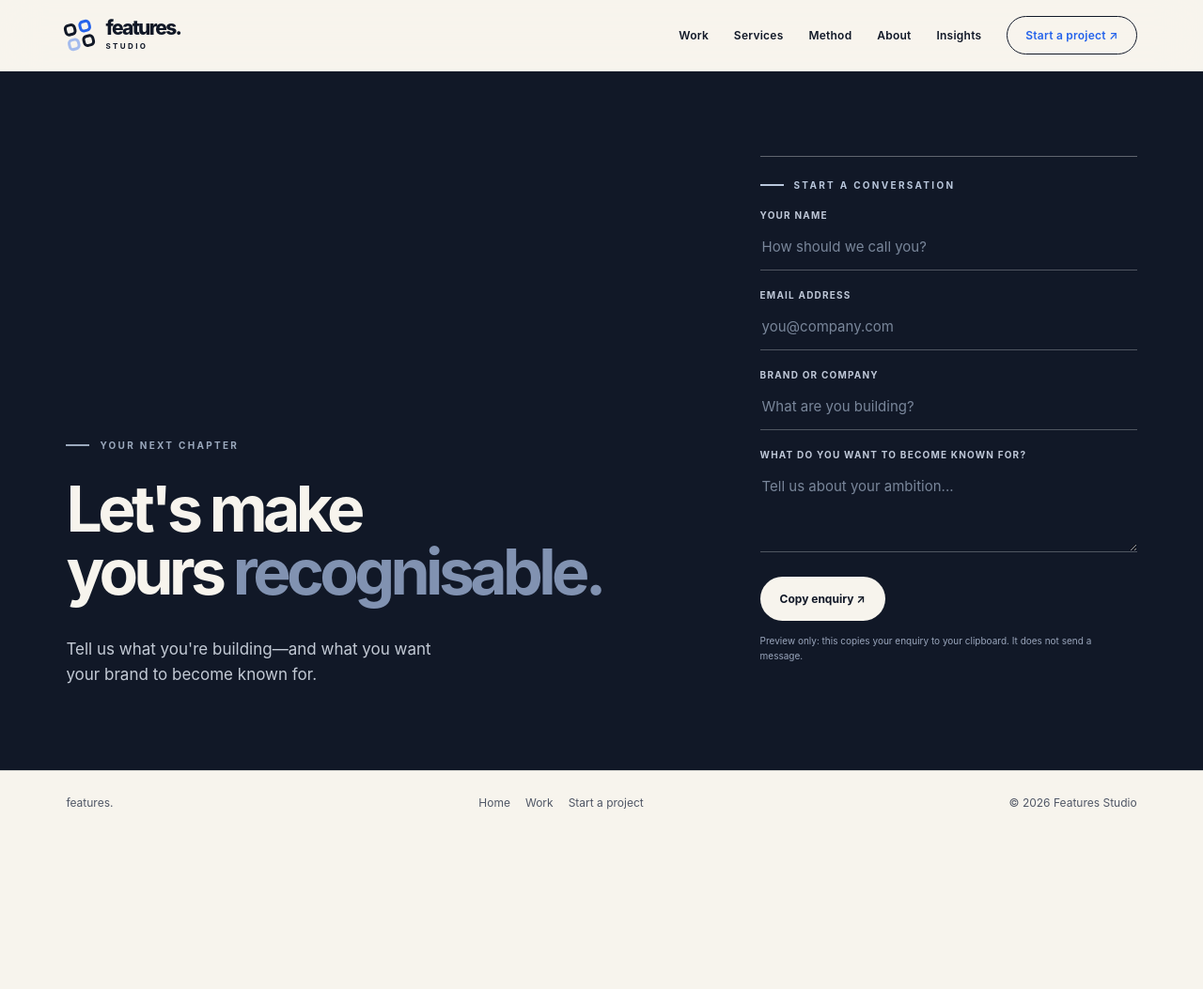
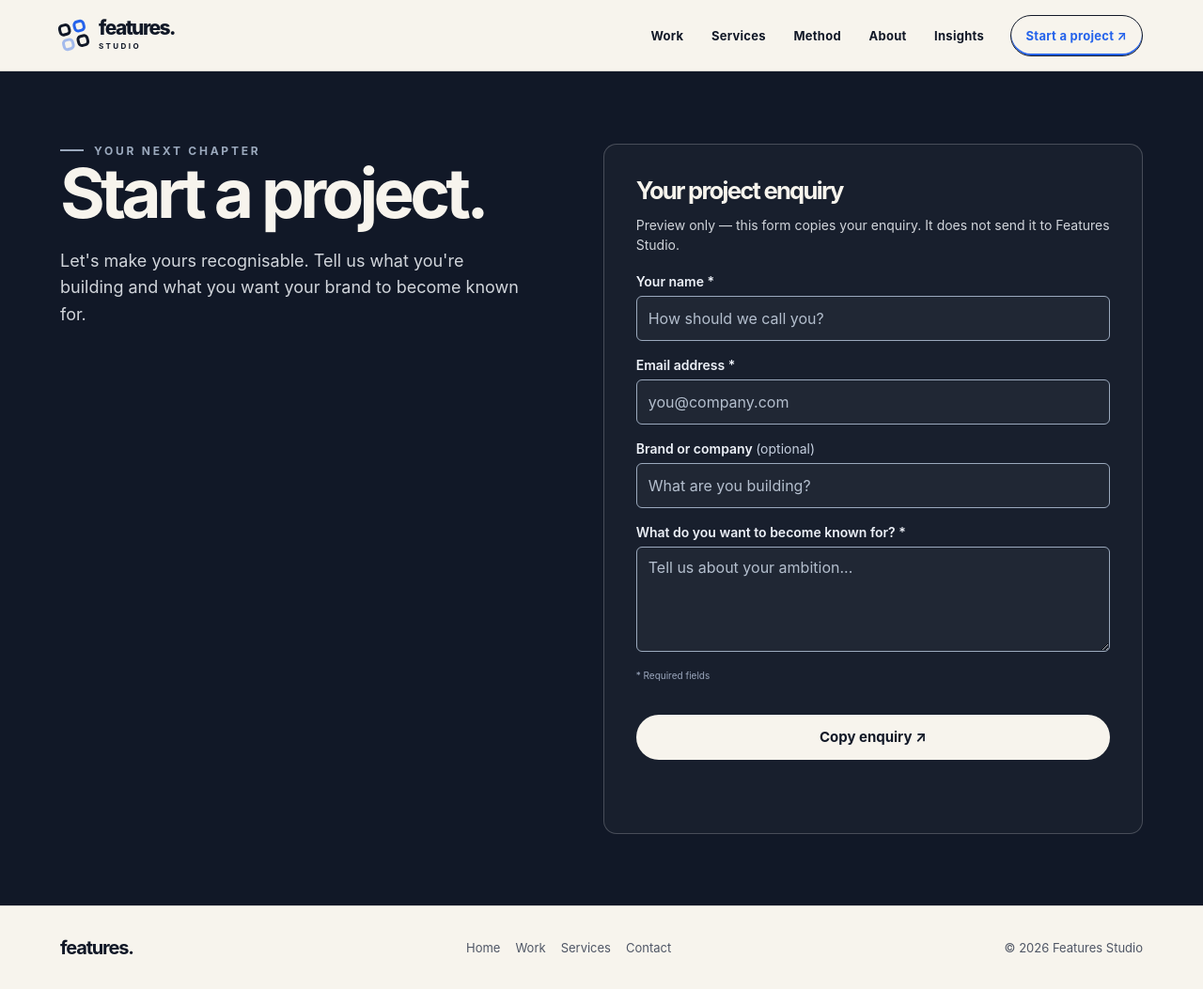
Before and after one commit to featuresgate1/Features-studio, a plain HTML site: page contact.html in a window 1280 px wide. Shown: the whole page at 94% size. Before the commit the page ends 888 px from the top, so only its background shows below. Drawn offline with Linux system fonts and the light colour scheme.

Commit message:
V11: improve UX hierarchy and next steps — contact.html

```diff
--- a/contact.html
+++ b/contact.html
@@ -1,5 +1,5 @@
 <!DOCTYPE html>
-<html lang="en"><head><meta charset="UTF-8"><meta name="viewport" content="width=device-width, initial-scale=1"><meta name="theme-color" content="#F7F4ED"><meta name="description" content="Start a conversation with Features Studio."><title>Start a project — Features Studio</title><link rel="stylesheet" href="studio-v10.css"><script>document.documentElement.classList.add('has-js')</script></head><body class="inner-page"><a class="a11y-skip" href="#main">Skip to content</a>
+<html lang="en"><head><meta charset="UTF-8"><meta name="viewport" content="width=device-width, initial-scale=1"><meta name="theme-color" content="#F7F4ED"><meta name="description" content="Start a conversation with Features Studio."><title>Start a project — Features Studio</title><link rel="stylesheet" href="studio-v10.css"><link rel="stylesheet" href="studio-v11.css"><script>document.documentElement.classList.add('has-js')</script></head><body class="inner-page contact-page"><a class="a11y-skip" href="#main">Skip to content</a>
   <header class="site-nav" id="topbar">
     <a class="brand" href="index.html" aria-label="Features Studio home">
       <span class="brand-icon" aria-hidden="true"><span></span><span></span><span></span><span></span></span>
@@ -8,7 +8,7 @@
     <nav class="nav-links" id="navlinks" aria-label="Main navigation"><a href="work.html">Work</a><a href="services.html">Services</a><a href="method.html">Method</a><a href="about.html">About</a><a href="insights.html">Insights</a><a href="contact.html" aria-current="page" class="nav-cta">Start a project ↗</a></nav>
     <button class="menu-button" id="menubtn" aria-label="Open navigation" aria-controls="navlinks" aria-expanded="false"><svg viewBox="0 0 24 24" fill="none" stroke="currentColor" stroke-width="1.8" stroke-linecap="round"><path d="M3 8h18M3 16h18"/></svg></button>
   </header>
-  <main id="main" class="site-content"><section class="contact" id="contact" aria-labelledby="contact-title"><div class="wrap"><div class="contact-content"><div class="reveal"><div class="overline" style="color:#9ba9bd">Your next chapter</div><h2 id="contact-title">Let's make<br/>yours <span>recognisable.</span></h2><p>Tell us what you're building—and what you want your brand to become known for.</p></div>
-      <form class="project-form reveal" id="projectform"><div class="overline" style="color:#b9c7dc">Start a conversation</div><label for="name">Your name</label><input id="name" name="name" type="text" placeholder="How should we call you?" autocomplete="name" required maxlength="100"/><label for="email">Email address</label><input id="email" name="email" type="email" placeholder="you@company.com" autocomplete="email" required maxlength="200"/><label for="brand">Brand or company</label><input id="brand" name="brand" type="text" placeholder="What are you building?" maxlength="120"/><label for="ambition">What do you want to become known for?</label><textarea id="ambition" name="ambition" placeholder="Tell us about your ambition..." required maxlength="2000"></textarea><button type="submit" class="pill">Copy enquiry ↗</button><p class="form-note">Preview only: this copies your enquiry to your clipboard. It does not send a message.</p><p class="form-feedback" id="formfeedback" aria-live="polite"></p></form>
+  <main id="main" class="site-content" tabindex="-1"><section class="contact" id="contact" aria-labelledby="contact-title"><div class="wrap"><div class="contact-content"><div><div class="overline" style="color:#9ba9bd">Your next chapter</div><h1 id="contact-title">Start a project.</h1><p>Let's make yours recognisable. Tell us what you're building and what you want your brand to become known for.</p></div>
+      <form class="project-form" id="projectform"><h2>Your project enquiry</h2><p class="preview-notice">Preview only — this form copies your enquiry. It does not send it to Features Studio.</p><label for="name">Your name <span aria-hidden="true">*</span></label><input id="name" name="name" type="text" placeholder="How should we call you?" autocomplete="name" required maxlength="100"/><label for="email">Email address <span aria-hidden="true">*</span></label><input id="email" name="email" type="email" placeholder="you@company.com" autocomplete="email" required maxlength="200"/><label for="brand">Brand or company <span class="optional">(optional)</span></label><input id="brand" name="brand" type="text" placeholder="What are you building?" maxlength="120"/><label for="ambition">What do you want to become known for? <span aria-hidden="true">*</span></label><textarea id="ambition" name="ambition" placeholder="Tell us about your ambition..." required maxlength="2000"></textarea><p class="form-note">* Required fields</p><button type="submit" class="pill">Copy enquiry ↗</button><p class="form-feedback" id="formfeedback" aria-live="polite"></p></form>
     </div>
-    </div></section></main><footer class="page-footer"><a href="index.html" aria-label="Features Studio home">features.</a><nav aria-label="Footer navigation"><a href="index.html">Home</a><a href="work.html">Work</a><a href="contact.html">Start a project</a></nav><span>© <span id="year"></span> Features Studio</span></footer><script src="studio-v10.js" defer></script></body></html>
+    </div></section></main><footer class="page-footer"><a href="index.html" class="footer-brand" aria-label="Features Studio home">features.</a><nav aria-label="Footer navigation"><a href="index.html">Home</a><a href="work.html">Work</a><a href="services.html">Services</a><a href="contact.html">Contact</a></nav><span>© <span id="year"></span> Features Studio</span></footer><script src="studio-v11.js" defer></script></body></html>
```
